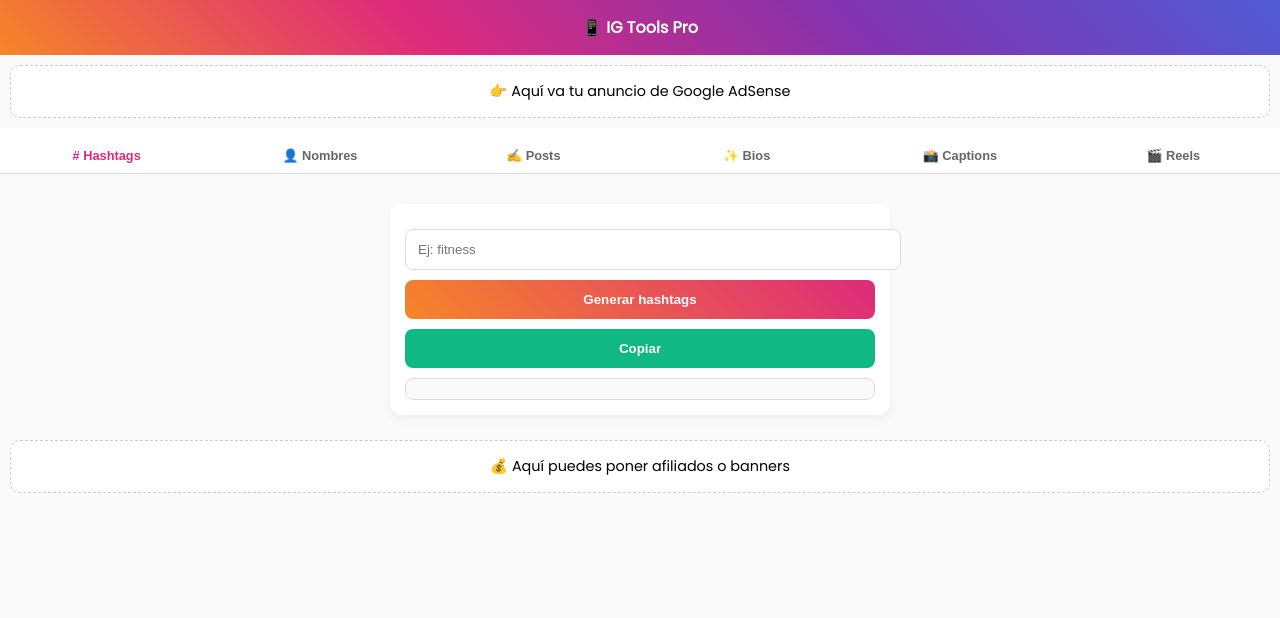
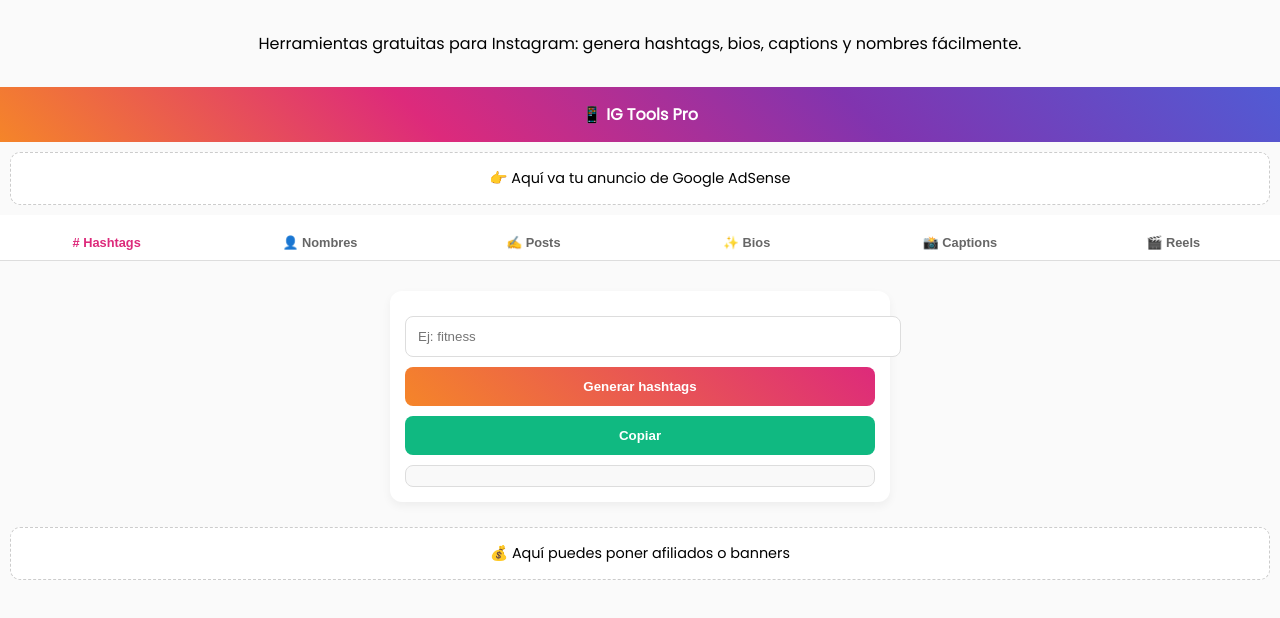
Before and after one commit to anaismagan5-lgtm/anaismagan5-lgtm.github.io, a plain HTML site: page index.html in a window 1280 px wide. Drawn offline with Linux system fonts and the light colour scheme.

Commit message:
Update index.html

```diff
--- a/index.html
+++ b/index.html
@@ -120,7 +120,9 @@ button {
 </head>
 
 <body>
-
+<p style="padding:15px; text-align:center;">
+Herramientas gratuitas para Instagram: genera hashtags, bios, captions y nombres fácilmente.
+</p>
 <header>📱 IG Tools Pro</header>
 
 <!-- ANUNCIO SUPERIOR -->
```
